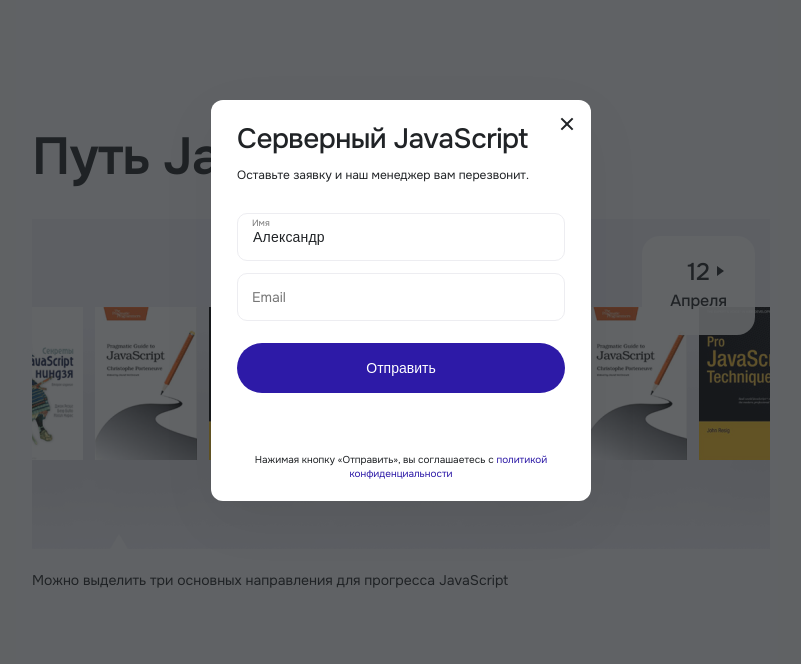
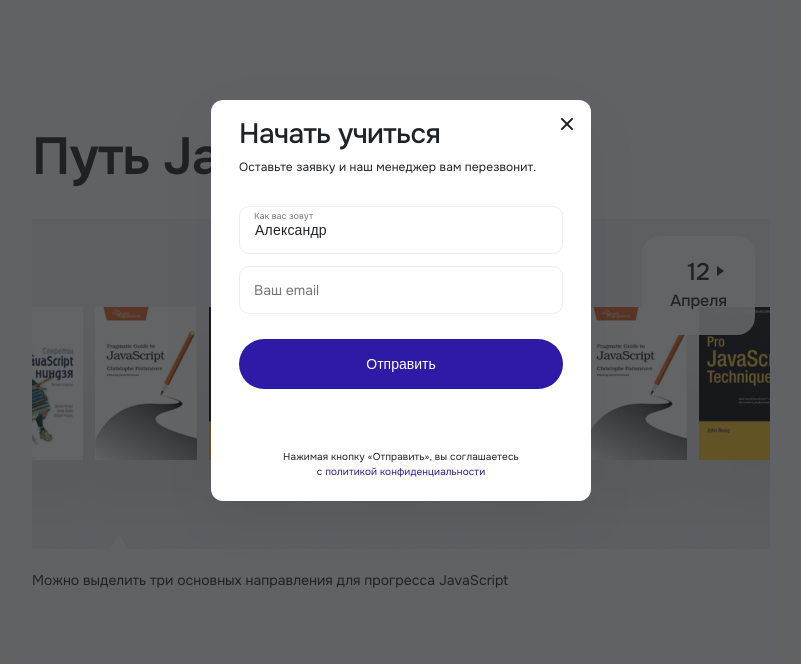
Before and after one commit to OlyaMosienko/OlyaMosienko.github.io, a plain HTML site: page index.html in a window 1280 px wide. Both pictures are taken after a click on the button "Начать учиться". Shown: the part 60-724 px from the top of the page, without its empty margins (239-1040 px from the left). Drawn offline with Linux system fonts and the light colour scheme.

Commit message:
Add changes in style with PixelPerfect

```diff
--- a/index.html
+++ b/index.html
@@ -209,18 +209,18 @@
                     <div data-close class="modal__close">
                         <img src="/img/close.svg" alt="close">
                     </div>
-                    <h3 class="title title_mini">Серверный JavaScript</h3>
-                    <p class="modal__text">Оставьте заявку и наш менеджер вам перезвонит.</p>
+                    <h3 class="title title_mini">Начать учиться</h3>
+                    <p class="modal__text">Оставьте заявку и наш менеджер вам&nbsp;перезвонит.</p>
                     <div class="form__inputbox">
                         <input type="text" value="Александр" class="form__input" required="required">
-                        <span class="form__placeholder">Имя</span>
+                        <span class="form__placeholder">Как вас зовут</span>
                     </div>
                     <div class="form__inputbox">
                         <input type="text" class="form__input" required="required">
-                        <span class="form__placeholder">Email</span>
+                        <span class="form__placeholder">Ваш email</span>
                     </div>
                     <button type="submit" class="btn">Отправить</button>
-                    <p class="modal__agreement">Нажимая кнопку «Отправить», вы соглашаетесь с&nbsp;<a href="#">политикой конфиденциальности</a></p>
+                    <p class="modal__agreement">Нажимая кнопку «Отправить», вы соглашаетесь с&nbsp;<a href="#">политикой&nbsp;конфиденциальности</a></p>
                 </form>
             </div>
         </div>
--- a/styles/main.scss
+++ b/styles/main.scss
@@ -185,6 +185,7 @@ body {
         letter-spacing: -0.22px;
         @media (min-width: $r_tab) {
             letter-spacing: -0.56px;
+            font-size: 2.8rem;
         }
     }
     &_min {
@@ -685,10 +686,13 @@ body {
     &__content {
         position: relative;
         max-width: 380px;
-        padding: 2rem 2.6rem;
+        padding: 1rem 2rem 2.25rem;
         border-radius: 12px;
         background: #FFF;
         box-shadow: 0px 18px 60px 0px rgba(0, 0, 0, 0.05);
+        @media (min-width: $r_tab) {
+            padding: 1.5rem 2.8rem 2.25rem;
+        }
     }
     &__close {
         position: absolute;
@@ -700,19 +704,24 @@ body {
         font-size: 1.2rem;
         margin: 1rem 0 2.2rem 0;
         @media (min-width: $r_tab) {
-            margin: .8rem 0 2.9rem 0;
+            margin: 0.5rem 0 3rem 0;
+            letter-spacing: 0.12px;
         }
     }
     & .form__inputbox + .form__inputbox {
         margin-top: 1.2rem;
     }
     & .btn {
-        margin-top: 2.2rem;
+        margin-top: 2.5rem;
     }
     &__agreement {
         font-size: 1rem;
         text-align: center;
         margin: 6rem 0 0 0;
+        @media (min-width: $r_tab) {
+            letter-spacing: 0.12px;
+            line-height: 1.5;
+        }
         & a {
             text-decoration: none;
             color: $accent;
```
Also changed, not shown: styles/main.css, 1 other file.
